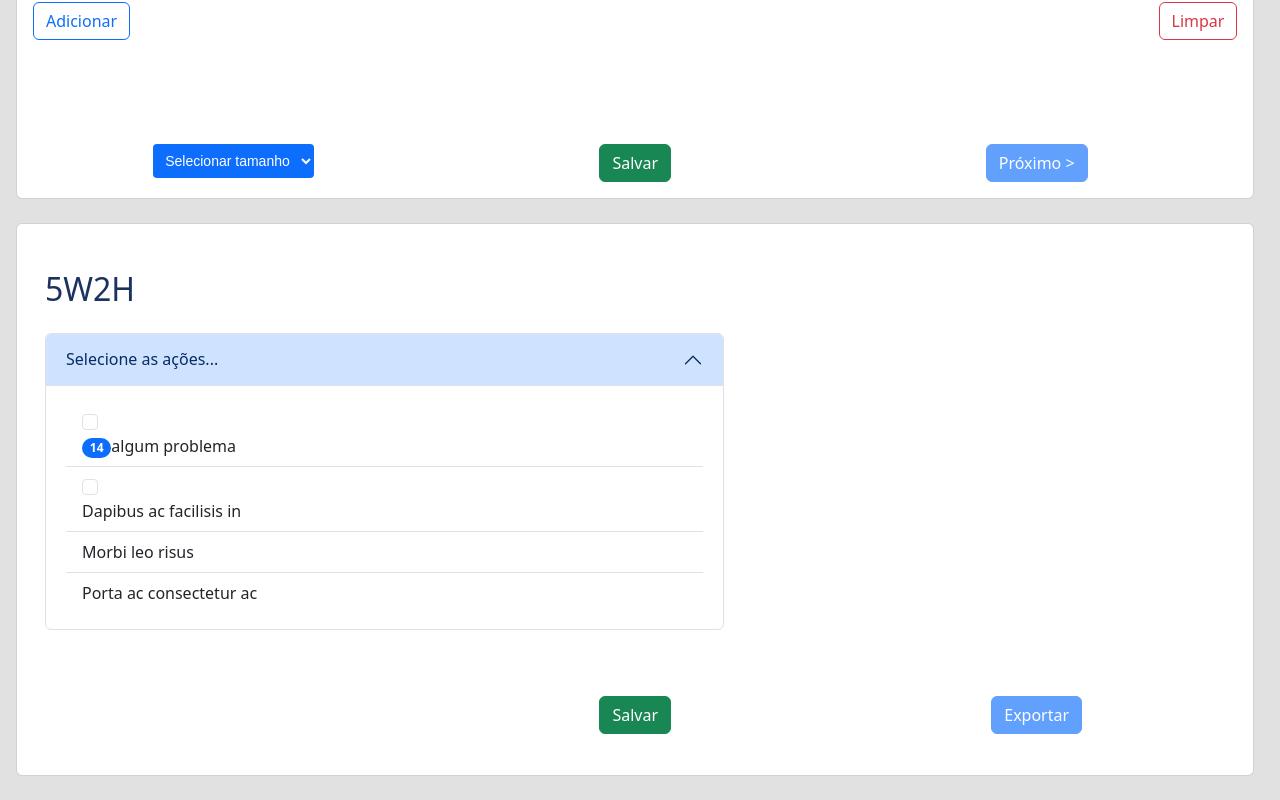
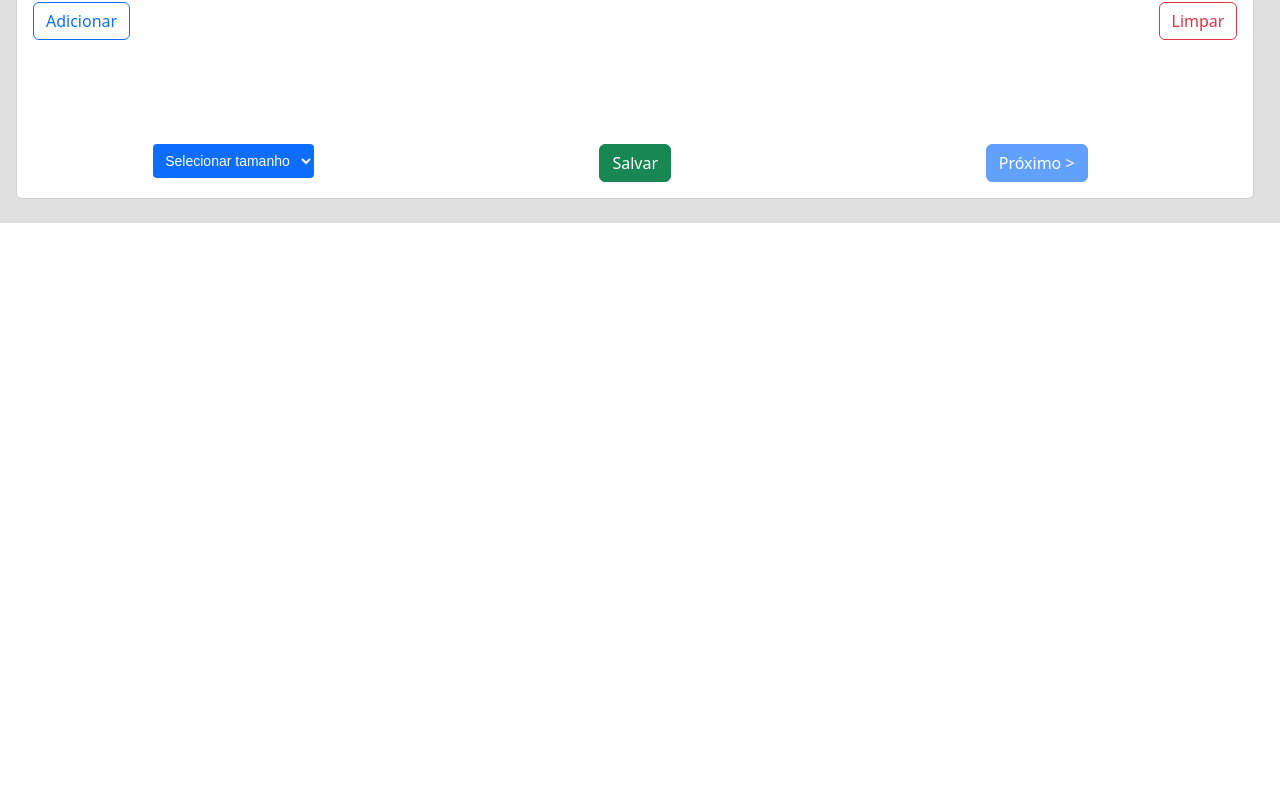
Before and after one commit to lcrossi/qtools, a React (Vite) app: page /tools in a window 1280 px wide. Shown: the part 1256-2056 px from the top of the page. After the commit the page ends 1479 px from the top, so only its background shows below. Built offline with nearby package versions, Linux system fonts and the light colour scheme.

Commit message:
Tools hide/show fluxus fixed

```diff
--- a/src/components/5w2h/dropdown.jsx
+++ b/src/components/5w2h/dropdown.jsx
@@ -63,23 +63,6 @@ export default function DropdownProblems({ selectsData, onChange = () => {} }){
                     <Accordion.Header>Selecione as ações...</Accordion.Header>
                     <Accordion.Body>
                     <ListGroup variant="flush">
-                        <ListGroup.Item>
-                        <Form.Check
-                            type={'checkbox'}
-                            id={`checkbox-${22}`}
-                            value={"algum problema"}
-                        />
-                            <Badge bg="primary" pill>
-                            14
-                            </Badge>algum problema</ListGroup.Item>
-                        <ListGroup.Item>
-                        <Form.Check
-                            type={'checkbox'}
-                            id={`checkbox-${66}`}
-                            value={"Dapibus ac facilisis in"}
-                        />Dapibus ac facilisis in</ListGroup.Item>
-                        <ListGroup.Item>Morbi leo risus</ListGroup.Item>
-                        <ListGroup.Item>Porta ac consectetur ac</ListGroup.Item>
                         {accordinItems()}
                     </ListGroup>
                     </Accordion.Body>
--- a/src/pages/tools/index.jsx
+++ b/src/pages/tools/index.jsx
@@ -14,7 +14,7 @@ import './tools.css'
 export default function Tools() {
     const [ showHidePqs, setShowHidePqs ] = useState('hide')
     const [ showHideGut, setShowHideGut ] = useState('hide')
-    const [ showHide5w2h, setShowHide5w2h ] = useState('show')
+    const [ showHide5w2h, setShowHide5w2h ] = useState('hide')
     const [ stage, setStage] = useState('Ishikawa')
     const [ contextIshikawaData, setContextIshikawaData ] = useState({'name': ''})
     const [ context5PqsData, setContext5PqsData ] = useState()
```
